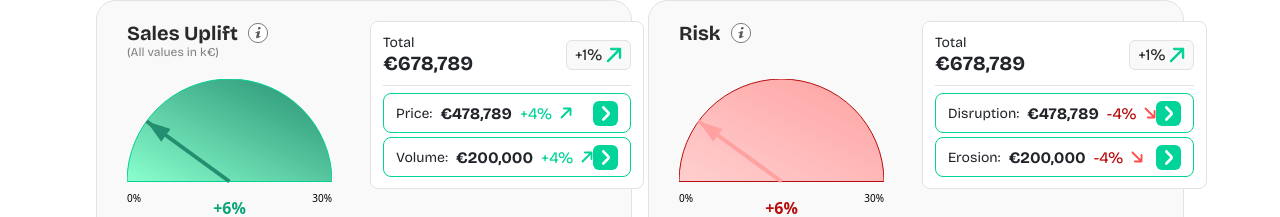
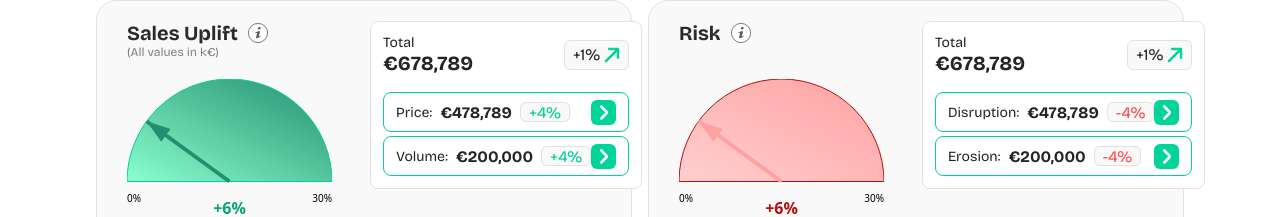
Before and after one commit to SiyanaKostova/figma-to-vue-layout, a Vue app: page / in a window 1280 px wide. Shown: the part 516-733 px from the top of the page. Built offline with nearby package versions, Linux system fonts and the light colour scheme.

Commit message:
Total Box border and colors fixed

```diff
--- a/src/assets/scss/_colors.scss
+++ b/src/assets/scss/_colors.scss
@@ -18,6 +18,7 @@
   /* danger / error */
   --color-danger-100: #ffcfcf;
   --color-danger-200: #ffa1a1;
+  --color-danger-300: #ff4f4f;
   --color-danger-500: #b80d0d;
 
   /* yellow (competitive bar) */
--- a/src/components/SalesUpliftRisk/TotalBox.vue
+++ b/src/components/SalesUpliftRisk/TotalBox.vue
@@ -20,10 +20,22 @@
         <div class="row-content">
           <span class="row-label">{{ row.label }}:</span>
           <span class="row-amount">€{{ formatNumber(row.value) }}</span>
-          <span class="row-percent" :class="percentClass(row.percent)">
+
+          <div v-if="row.percent === 4" class="special-change-box positive">
+            +4%
+          </div>
+          <div
+            v-else-if="row.percent === -4"
+            class="special-change-box negative"
+          >
+            -4%
+          </div>
+
+          <span v-else class="row-percent" :class="percentClass(row.percent)">
             {{ row.percent > 0 ? "+" : "" }}{{ row.percent }}%
           </span>
           <img
+            v-if="row.percent !== 4 && row.percent !== -4"
             :src="arrowIcon(row.percent)"
             alt="trend"
             class="percent-arrow"
@@ -111,10 +123,9 @@ const arrowIcon = (p) => (p > 0 ? upArrow : p < 0 ? downArrow : forwardArrow);
   }
 
   .tb-separator {
-    flex-shrink: 0;
     height: 1px;
     background-color: var(--color-gray-300);
-    margin-bottom: 7px;
+    margin: 0 0 7px;
   }
 
   .tb-rows {
@@ -127,9 +138,8 @@ const arrowIcon = (p) => (p > 0 ? upArrow : p < 0 ? downArrow : forwardArrow);
       display: flex;
       justify-content: space-between;
       align-items: center;
-
       border: 1px solid var(--color-primary-700);
-      background-color: var(--color-white);
+      background: var(--color-white);
       height: 40px;
       padding: 0 12px;
       border-radius: 8px;
@@ -143,7 +153,6 @@ const arrowIcon = (p) => (p > 0 ? upArrow : p < 0 ? downArrow : forwardArrow);
         .row-label {
           font: $font-14-regular;
         }
-
         .row-amount {
           font: $font-16-bold;
         }
@@ -163,6 +172,25 @@ const arrowIcon = (p) => (p > 0 ? upArrow : p < 0 ? downArrow : forwardArrow);
           width: 12px;
           height: 12px;
         }
+
+        .special-change-box {
+          display: inline-flex;
+          align-items: center;
+          justify-content: center;
+          height: 20px;
+          padding: 0 8px;
+          border: 1px solid var( --color-gray-300);
+          background-color: var(--color-gray-25);
+          border-radius: 6px;
+          font: $font-16-regular;
+
+          &.positive {
+            color: var(--color-primary-600);
+          }
+          &.negative {
+            color: var(--color-danger-300);
+          }
+        }
       }
 
       .row-next {
```
